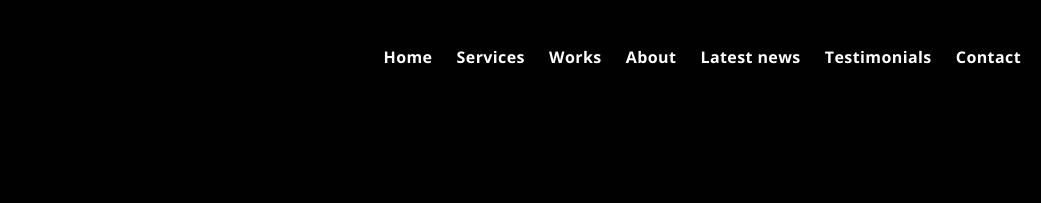
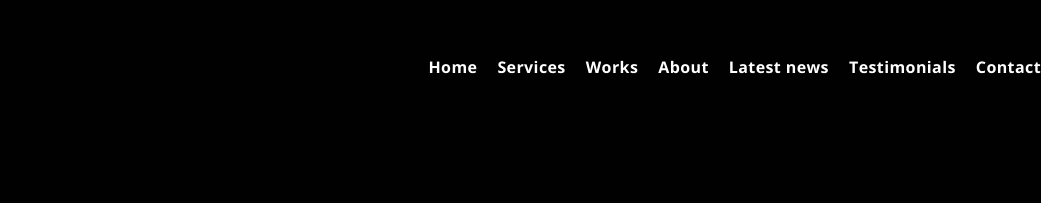
Before and after one commit to ChaukeNathi/alx_html_css, a plain HTML site: page flexbox/6-index.html in a window 1280 px wide. Shown: the top 203 px of the page, 239-1280 px from the left. Drawn offline with nearby package versions, Linux system fonts and the light colour scheme.

Commit message:
Flexify the nav bar

```diff
--- a/flexbox/5-index.html
+++ b/flexbox/6-index.html
@@ -7,7 +7,7 @@
     <meta name="description" content="Description of the page less than 150 characters">
     <link rel="icon" type="image/png" href="images/favicon.jpg">
     <link href="https://fonts.googleapis.com/css?family=Open+Sans:400,700|Raleway:700&display=swap" rel="stylesheet">
-    <link rel='stylesheet' href='5-styles.css'>
+    <link rel='stylesheet' href='6-styles.css'>
   </head>
   <body>
     <!– Header –>
--- a/flexbox/5-styles.css
+++ b/flexbox/6-styles.css
@@ -72,7 +72,7 @@
     --nav-item-font-size: var(--font-size-medium);
     --nav-item-letter-spacing: .04rem;
     --nav-item-display: inline-block;
-    --nav-item-margin: 0 2rem 0 0;
+    --nav-item-margin: 0 0 0 2rem;
     --nav-item-link-hover: var(--color-white);
 
     /** BUTTON **/
@@ -217,6 +217,7 @@
     padding: 0;
     list-style: none;
     text-align: center;
+    display: flex;
   }
 
   .nav .nav-item {
@@ -224,8 +225,9 @@
     font-weight: var(--nav-item-font-weight);
     font-size: var(--nav-item-font-size);
     letter-spacing: var(--nav-item-letter-spacing);
-    display: var(--nav-item-display);
     margin: var(--nav-item-margin);
+    margin-top: 10px;
+
   }
 
   .nav .nav-link {
```
Also changed, not shown: 1 other file.
